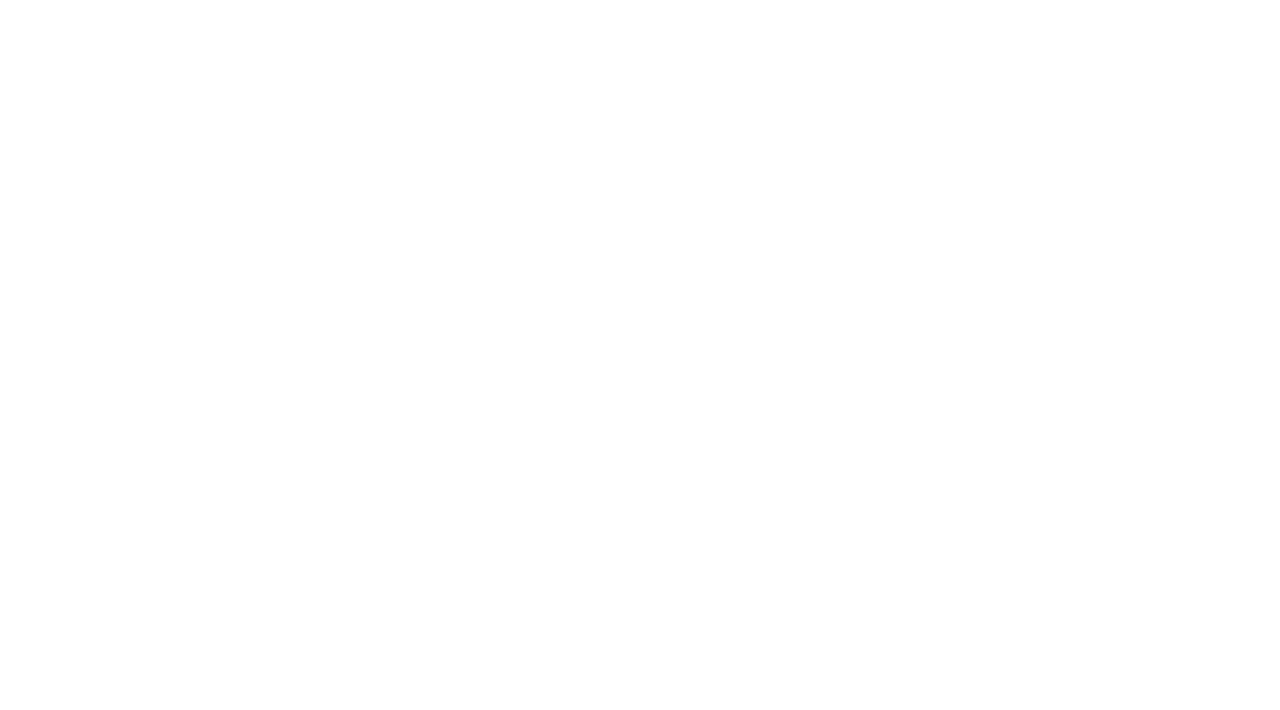
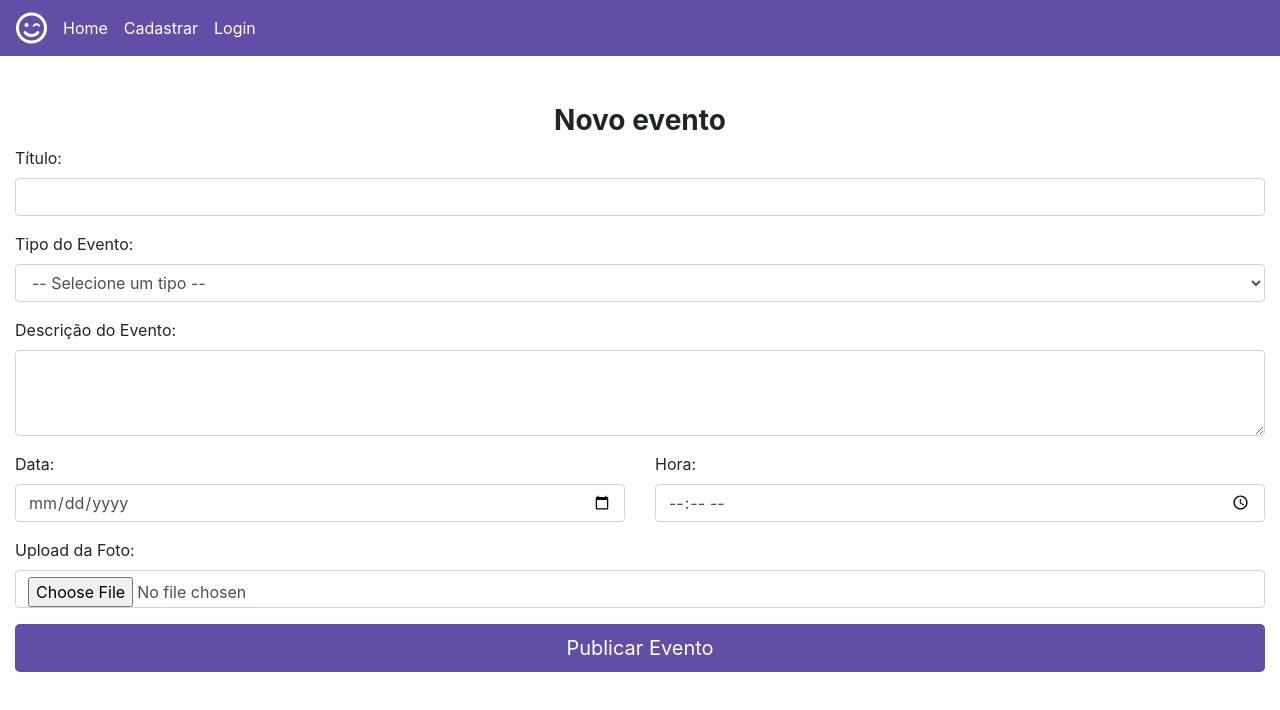
Before and after one commit to GlerystonMatos/eventos, a React (Create React App) app: page /eventocadastro in a window 1280 px wide. Shown: the top 710 px of the page. Built offline with nearby package versions, Linux system fonts and the light colour scheme.

Commit message:
Aula 13 a 17.

```diff
--- a/src/App.js
+++ b/src/App.js
@@ -7,6 +7,8 @@ import { Provider } from 'react-redux';
 import Login from './view/login/';
 import NovoUsuario from './view/usuario-novo/';
 import Home from './view/home/';
+import UsuarioRecuperarSenha from './view/usuario-recuperar-senha/';
+import EventoCadastro from './view/evento-cadastro/';
 
 function App() {
   return (
@@ -15,6 +17,8 @@ function App() {
         <Route exact path='/' component={Home} />
         <Route exact path='/novousuario' component={NovoUsuario} />
         <Route exact path='/login' component={Login} />
+        <Route exact path='/usuariorecuperarsenha' component={UsuarioRecuperarSenha} />
+        <Route exact path='/eventocadastro' component={EventoCadastro} />
       </Router>
     </Provider>
   );
--- a/src/componentes/navbar/index.js
+++ b/src/componentes/navbar/index.js
@@ -1,25 +1,50 @@
 import React from 'react';
 import './navbar.css';
 import { Link } from 'react-router-dom';
+import { useSelector, useDispatch } from 'react-redux';
 
 function Navbar() {
+    const dispatch = useDispatch();
+
     return (
         <nav className="navbar navbar-expand-lg">
-            <span className="navbar-brand text-white font-weigth-bold">Eventos</span>
+            <i class="far fa-smile-wink text-white fa-2x"></i>
             <button className="navbar-toggler" type="button" data-toggle="collapse" data-target="#navbarNav" aria-controls="navbarNav" aria-expanded="false" aria-label="Toggle navigation">
                 <i class="fas fa-bars text-white"></i>
             </button>
             <div className="collapse navbar-collapse" id="navbarNav">
                 <ul className="navbar-nav">
-                    <li className="nav-item">
+                    <li className="nav-item ml-2">
                         <Link className="nav-link" to="/">Home</Link>
                     </li>
+
+                    {
+                        useSelector(state => state.usuarioLogado) > 0 ?
+                            <>
+                                <li className="nav-item">
+                                    <Link className="nav-link" to="/eventocadastro">Publicar Eventos</Link>
+                                </li>
+                                <li className="nav-item">
+                                    <Link className="nav-link" to="">Meus Eventos</Link>
+                                </li>
+                                <li className="nav-item">
+                                    <Link className="nav-link" onClick={() => dispatch({ type: 'LOG_OUT' })}>Sair</Link>
+                                </li>
+                            </>
+
+                            :
+
+                            <>
                                 <li className="nav-item">
                                     <Link className="nav-link" to="/novousuario">Cadastrar</Link>
                                 </li>
                                 <li className="nav-item">
                                     <Link className="nav-link" to="/login">Login</Link>
                                 </li>
+                            </>
+
+                    }
+
                 </ul>
             </div>
         </nav>
--- /dev/null
+++ b/src/view/evento-cadastro/evento-cadastro.css
@@ -0,0 +1,9 @@
+.btn-cadastro {
+    background-color: #614EA6;
+    color: #FFF;
+}
+
+.btn-cadastro:hover {
+    background-color: #F21667;
+    color: #FFF;
+}
--- /dev/null
+++ b/src/view/evento-cadastro/index.js
@@ -0,0 +1,64 @@
+import React, { useState } from 'react';
+import './evento-cadastro.css';
+import firebase from '../../config/firebase';
+import { Link } from 'react-router-dom';
+import { useSelector } from 'react-redux';
+import Navbar from '../../componentes/navbar';
+
+function EventoCadastro() {
+    const [msgTipo, setMsgTipo] = useState();
+
+    return (
+        <>
+            <Navbar />
+            <div className="col-12 mt-5">
+                <div className="row">
+                    <h3 className="mx-auto font-weight-bold">Novo evento</h3>
+                </div>
+
+                <form>
+                    <div className="form-group">
+                        <label>Título:</label>
+                        <input type="text" className="form-control" />
+                    </div>
+                    <div className="form-group">
+                        <label>Tipo do Evento:</label>
+                        <select className="form-control">
+                            <option disabled selected value>-- Selecione um tipo --</option>
+                            <option>Festa</option>
+                            <option>Teatro</option>
+                            <option>Show</option>
+                            <option>Evento</option>
+                        </select>
+                    </div>
+                    <div className="form-group">
+                        <label>Descrição do Evento:</label>
+                        <textarea className="form-control" rows="3" />
+                    </div>
+                    <div className="form-group row">
+                        <div className="col-6">
+                            <label>Data:</label>
+                            <input type="date" className="form-control" />
+                        </div>
+                        <div className="col-6">
+                            <label>Hora:</label>
+                            <input type="time" className="form-control" />
+                        </div>
+                    </div>
+                    <div className="form-group">
+                        <label>Upload da Foto:</label>
+                        <input type="file" className="form-control" />
+                    </div>
+                    <button type="button" className="btn btn-lg btn-block mt-3 mb-5 btn-cadastro">Publicar Evento</button>
+                </form>
+
+                <div className="msg-login text-center mt-2">
+                    {msgTipo === 'sucesso' && <span><strong>WoW!</strong> Evento publicado! &#128526;</span>}
+                    {msgTipo === 'erro' && <span><strong>Ops!</strong> Não foi possível publicar o evento! &#128546;</span>}
+                </div>
+            </div>
+        </>
+    )
+}
+
+export default EventoCadastro;
--- a/src/view/home/index.js
+++ b/src/view/home/index.js
@@ -1,6 +1,5 @@
-import React, { useState } from 'react';
+import React from 'react';
 import './home.css';
-import { Link } from 'react-router-dom';
 import Navbar from '../../componentes/navbar';
 import { useSelector } from 'react-redux';
 
--- a/src/view/login/index.js
+++ b/src/view/login/index.js
@@ -32,6 +32,7 @@ function Login() {
 
             <form className="form-signin mx-auto">
                 <div className="text-center mb-4">
+                    <i class="far fa-smile-wink text-white fa-5x"></i>
                     <h1 className="h3 mb-3 font-weight-normal text-white font-weight-bold">Login</h1>
                 </div>
 
@@ -46,7 +47,7 @@ function Login() {
                 </div>
 
                 <div className="opcoes-login mt-5 text-center">
-                    <a href="#" className="mx-2">Recuperar Senha</a>
+                    <Link to='usuariorecuperarsenha' className="mx-2">Recuperar Senha</Link>
                     <span className="text-white">&#9733;</span>
                     <Link to='novousuario' className="mx-2">Quero Cadastrar</Link>
                 </div>
--- /dev/null
+++ b/src/view/usuario-recuperar-senha/index.js
@@ -0,0 +1,36 @@
+import React, { useState } from 'react';
+import './usuario-recuperar-senha.css';
+import firebase from '../../config/firebase';
+import 'firebase/auth';
+import Navbar from '../../componentes/navbar';
+
+function UsuarioRecuperarSenha() {
+    const [email, setEmail] = useState();
+    const [msg, setMsg] = useState();
+
+    function recuperarSenha() {
+        firebase.auth().sendPasswordResetEmail(email).then(resultado => {
+            setMsg('Enviamos um link no seu email para você redefinir a sua senha!');
+        }).catch(erro => {
+            setMsg('Verifique se o email está correto!');
+        })
+    }
+
+    return (
+        <>
+            <Navbar />
+            <form className="text-center form-login mx-auto mt-5">
+                <h3 className="mb-3 font-weigth-bold">Recuperar Senha</h3>
+                <input onChange={(e) => setEmail(e.target.value)} type="email" className="form-control my-2" placeholder="Email" />
+
+                <div className="msg my-4 text-center">
+                    <span>{msg}</span>
+                </div>
+
+                <button onClick={recuperarSenha} type="button" className="btn btn-lg btn-block btn-enviar">Recuperar Senha</button>
+            </form>
+        </>
+    )
+}
+
+export default UsuarioRecuperarSenha;
--- /dev/null
+++ b/src/view/usuario-recuperar-senha/usuario-recuperar-senha.css
@@ -0,0 +1,9 @@
+.btn-enviar {
+    background-color: #614EA6;
+    color: #FFF;
+}
+
+.btn-enviar:hover {
+    background-color: #F21667;
+    color: #FFF;
+}
```
Lines whose indentation alone changed are shown as unchanged.
